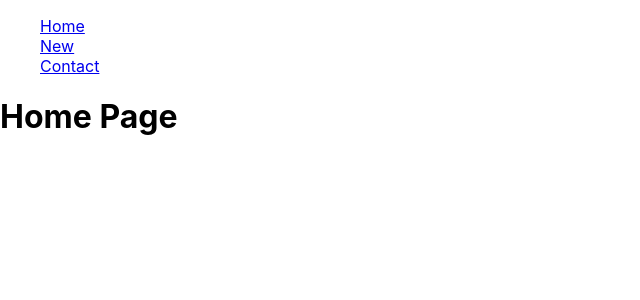
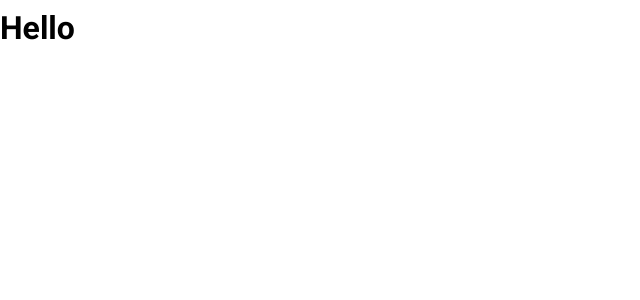
Before and after one commit to Tuancoderhihi180704/tiktok-ui, a React (Create React App) app: page / in a window 1280 px wide. Shown: the top 300 px of the page, without its empty margins (0-640 px from the left). Built offline with nearby package versions, Linux system fonts and the light colour scheme.

Commit message:
updata_base_#3

```diff
--- a/package.json
+++ b/package.json
@@ -8,17 +8,18 @@
     "@testing-library/react": "^16.3.0",
     "@testing-library/user-event": "^13.5.0",
     "clsx": "^2.1.1",
+    "normalize.css": "^8.0.1",
     "react": "^19.1.0",
     "react-dom": "^19.1.0",
     "react-router-dom": "^7.6.0",
     "react-scripts": "5.0.1",
-    "sass": "^1.89.0",
     "web-vitals": "^2.1.4"
   },
   "devDependencies": {
     "babel-plugin-module-resolver": "^5.0.2",
     "customize-cra": "^1.0.0",
-    "react-app-rewired": "^2.2.1"
+    "react-app-rewired": "^2.2.1",
+    "sass": "^1.89.0"
   },
   "scripts": {
     "start": "react-app-rewired start",
--- a/src/App.js
+++ b/src/App.js
@@ -386,20 +386,12 @@
 // }
 
 // export default App;
-import { Routes, Route } from "react-router-dom";
-import HomePage from "./pages/Home";
-import NewPage from "./pages/News";
-import ContactPage from "./pages/Contact";
-import About from "./About/About";
+
 function App() {
   return (
     <div className="app">
-      <About />
-      <Routes>
-        <Route path="/" element={<HomePage />} />
-        <Route path="/new" element={<NewPage />} />
-        <Route path="/contact" element={<ContactPage />} />
-      </Routes>
+        <h1>Hello</h1>
+
     </div>
   );
 }
--- /dev/null
+++ b/src/Component/GlobalStyles .scss
@@ -0,0 +1,17 @@
+@import url('normalize.css');
+@import url('https://fonts.googleapis.com/css2?family=Montserrat:ital,wght@0,100..900;1,100..900&family=Roboto:ital,wght@0,100;0,300;0,400;0,500;0,700;0,900;1,100;1,300;1,400;1,500;1,700;1,900&display=swap');
+
+:root {
+  --primary: #070707;
+}
+
+html {
+  font-size: 62.5%;
+}
+
+body {
+  font-size: 1.6rem;
+  font-family: 'Roboto', sans-serif;
+  line-height: 1.5rem;
+  text-rendering: optimizeSpeed;
+}
--- /dev/null
+++ b/src/Component/index.js
@@ -0,0 +1,5 @@
+import './GlobalStyles .scss';
+function GlobalStyles({ children }) {
+  return children;
+}
+export default GlobalStyles;
--- a/src/index.js
+++ b/src/index.js
@@ -4,8 +4,9 @@
 import App from './App';
 import reportWebVitals from './reportWebVitals';
 // import { ThemeStoreProvider } from './Content/ThemeContext';
-import {BrowserRouter as Router} from 'react-router-dom'
-import { StoreProvider } from './Store';
+// import {BrowserGlobalStyles as Router} from 'react-router-dom'
+
+import GlobalStyles from './Component';
 const root = ReactDOM.createRoot(document.getElementById('root'));
 // function emitCommit(id){
 //   setInterval(()=>{
@@ -21,9 +22,9 @@
 // emitCommit(3)
 root.render(
   <React.StrictMode>
-    <Router>
+   <GlobalStyles>
      <App />
-    </Router>
+   </GlobalStyles>
   </React.StrictMode>
 );
 
```
Also changed, not shown: 1 other file (tests, documents, lock files or other folders).
